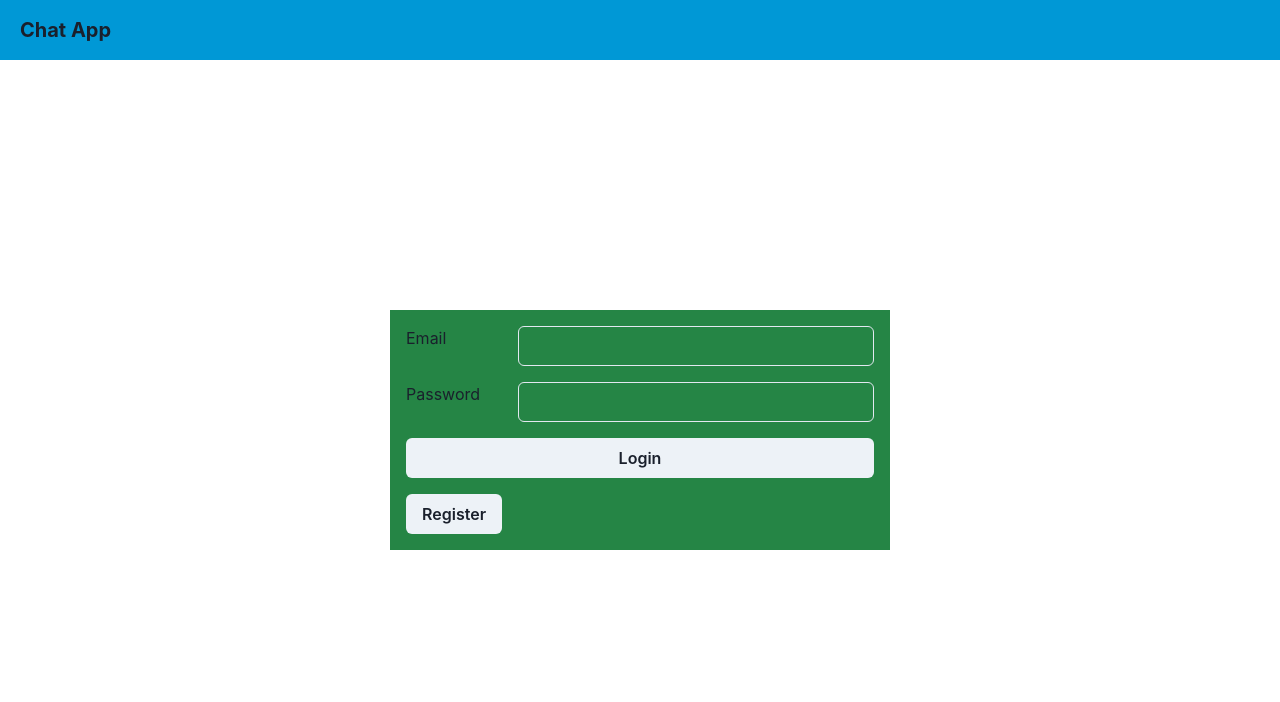
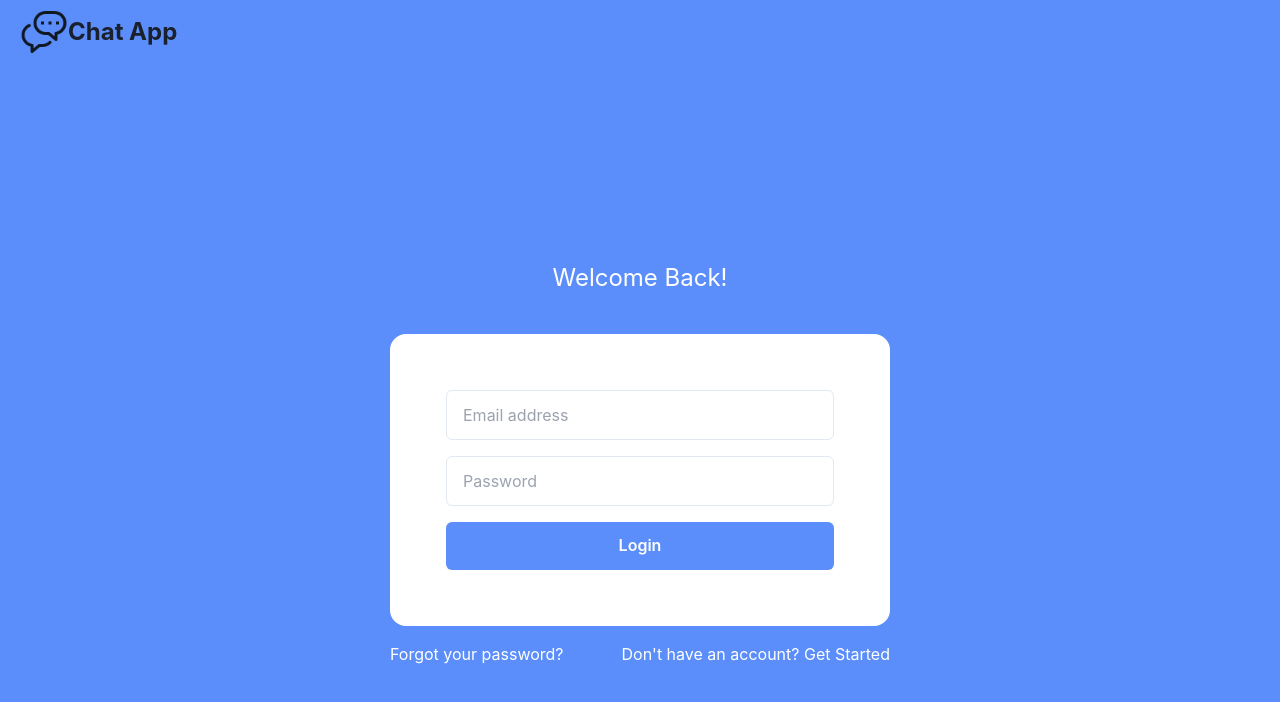
Before and after one commit to skumlk/react-hook-chat-app, a React (Create React App) app: page / in a window 1280 px wide. Shown: the top 702 px of the page. Built offline with nearby package versions, Linux system fonts and the light colour scheme; no server answers; what webfontloader would draw is missing.

Commit message:
#23:Style login/register and minor issues

```diff
--- a/package.json
+++ b/package.json
@@ -14,6 +14,7 @@
     "emotion": "^11.0.0",
     "firebase": "^7.24.0",
     "framer-motion": "^3.1.1",
+    "lodash": "^4.17.20",
     "postcss": "^8.1.10",
     "react": "^16.13.1",
     "react-dom": "^16.13.1",
--- a/src/components/Common/Header.js
+++ b/src/components/Common/Header.js
@@ -30,12 +30,13 @@ function Header() {
       className="flex item-center p-2 px-5"
       style={{ backgroundColor: PRIMARY_BLUE, height: "4rem" }}
     >
-      <h1
-        className="text-xl font-bold flex items-center"
+      <img src="/img/common/logo.png" />
+      <div
+        className="text-2xl font-bold flex items-center"
         onClick={gotoHome}
       >
         Chat App
-      </h1>
+      </div>
       <Spacer />
       {user && (
         <React.Fragment>
--- a/src/services/auth.js
+++ b/src/services/auth.js
@@ -1,5 +1,6 @@
 import { useRef } from "react";
 import { useFirebase } from "context/firebase/firebase-context";
+import { useMutation } from "react-query";
 const { useState, useEffect } = require("react");
 
 function useAuth() {
@@ -7,16 +8,16 @@ function useAuth() {
   const { auth, firestore: db } = useFirebase();
   const isPendingUserRegister = useRef(false);
 
-  const login = (email, password) => {
+  const login = useMutation(({ email, password }) => {
     return auth()
       .signInWithEmailAndPassword(email, password)
       .then((response) => {
         setUser(response.user);
         return response.user;
       });
-  };
+  });
 
-  const register = (name, email, password) => {
+  const register = useMutation(({name, email, password}) => {
     let user = null;
     isPendingUserRegister.current = true;
     return auth()
@@ -38,7 +39,7 @@ function useAuth() {
       .finally(() => {
         isPendingUserRegister.current = false;
       });
-  };
+  });
 
   const logout = () => {
     return auth()
--- a/src/styles/colors.js
+++ b/src/styles/colors.js
@@ -1,3 +1,6 @@
 export const green = "#258545"
-export const PRIMARY_BLUE = "#0098D6"
+export const PRIMARY_BLUE = "#5B8EFB"
 export const PRIMARY_GRAY = "#AFAFAF"
+export const ERROR_RED_1 = "#721c24"
+export const ERROR_RED_2 = "#f5c6cb"
+export const ERROR_RED_3 = "#f8d7da"
--- a/src/styles/style.js
+++ b/src/styles/style.js
@@ -1,5 +1,5 @@
 import styled from "@emotion/styled";
-import { PRIMARY_BLUE, PRIMARY_GRAY } from "./colors";
+import { ERROR_RED_1, ERROR_RED_2, ERROR_RED_3, PRIMARY_BLUE, PRIMARY_GRAY } from "./colors";
 
 const RoundThumb = styled.img({
   width: 36,
@@ -33,6 +33,17 @@ const AutoCompleteItemList = styled("ul")`
   border: 1px solid ${PRIMARY_GRAY}
 `
 
+const ErrorMessage = styled.div(
+  `
+   color:  ${ERROR_RED_1};
+   background-color:  ${ERROR_RED_3};
+   border-color:  ${ERROR_RED_2};
+   padding: .75rem 1.25rem;
+   border: 1px solid transparent;
+   border-radius: .25rem;
+  `
+)
+
 // border-left: 15px solid transparent;
 // border-right: 15px solid #00bfb6;
 // left: -16px;
@@ -51,4 +62,4 @@ const AutoCompleteItemList = styled("ul")`
 //   top: 0px;
 // }
 
-export { RoundThumb, ChatBubble, Dot, ChatItemli, AutoCompleteItem, AutoCompleteItemList };
+export { RoundThumb, ChatBubble, Dot, ChatItemli, AutoCompleteItem, AutoCompleteItemList, ErrorMessage };
--- a/src/unautheticated-app.js
+++ b/src/unautheticated-app.js
@@ -1,88 +1,146 @@
 /** @jsx jsx */
 import { jsx } from "@emotion/react";
-import React from "react";
+import React, { useState } from "react";
 import * as colors from "./styles/colors";
 import { Route, Link, Switch } from "react-router-dom";
 import { CenterContent } from "utils/main";
-import { Input, Button } from "@chakra-ui/react";
+import { Input, Button, Badge, FormErrorIcon } from "@chakra-ui/react";
 import { useAuth } from "services/auth";
+import { PRIMARY_BLUE } from "styles/colors";
+import { validateEmail } from "utils/main"
+import * as _ from "lodash";
+import { ErrorMessage } from "styles/style";
+import { Spinner } from "@chakra-ui/react"
+
+function ShowError({ error }) {
+  return error ? <ErrorMessage colorScheme="red">{error}</ErrorMessage> : null
+}
 
 function Login() {
   const { login } = useAuth();
+  const [error, setError] = useState({})
+
+  function textChange() {
+    setError({})
+  }
 
   function onLogin(e) {
     e.preventDefault();
     const { email, password } = e.target;
-    login(email.value, password.value)
-      .then((user) => {
-        console.log(user);
-      })
-      .catch((error) => console.log(error));
+    const error = {}
+
+    if (!email?.value)
+      error.email = "Empty email field";
+    else if (!validateEmail(email.value))
+      error.email = "Invalid email field";
+
+    if (!password?.value)
+      error.password = "Empty password field";
+
+    if (!_.isEmpty(error)) {
+      setError(error)
+      return
+    }
+
+    login.mutate({ email: email.value, password: password.value });
   }
 
   return (
+    <div style={{ backgroundColor: PRIMARY_BLUE }}>
       <CenterContent>
+        <div className="text-2xl text-white text-center mb-10">Welcome Back!</div>
         <form
-        className="grid gap-4 p-4"
+          className="rounded-2xl p-14 mb-4"
           css={{
-          width: 500,
-          backgroundColor: colors.green,
-          gridTemplateColumns: "min-content auto",
+            width: "500px",
+            backgroundColor: "white",
           }}
           onSubmit={onLogin}
         >
-        <label htmlFor="email">Email</label>
-        <Input id="email" type="text" />
-        <label htmlFor="password">Password</label>
-        <Input id="password" type="text" />
-        <Button type="submit" className="col-span-2">
-          Login
-        </Button>
-        <Button>
-          <Link to="/register">Register</Link>
+          {login.isError && <ShowError error="Invalid email/password combination" />}
+          <Input id="email" type="text" placeholder="Email address" className="p-6" onChange={textChange} />
+          <ShowError error={error.email} />
+          <Input id="password" type="password" placeholder="Password" className="mt-4 p-6" onChange={textChange} />
+          <ShowError error={error.password} />
+          <Button type="submit" className="mt-4 p-6 text-white	font-normal	 text-lg"
+            disabled={login.isLoading}
+            isFullWidth={true} style={{ backgroundColor: PRIMARY_BLUE }}>
+            {login.isLoading ? <Spinner /> : 'Login'}
           </Button>
         </form>
+        <div className="flex">
+          <Link to="/reigster" className="text-white flex-grow">Forgot your password?</Link>
+          <Link to="/register" className="text-white">Don't have an account? Get Started</Link>
+        </div>
       </CenterContent>
+    </div>
   );
 }
 
 function Register() {
   const { register } = useAuth();
+  const [error, setError] = useState({})
+
+  function textChange() {
+    setError({})
+  }
 
   function onRegister(e) {
     e.preventDefault();
     const { email, name, password } = e.target;
-    register(name.value.toLowerCase(), email.value, password.value)
-      .then((user) => {
-      })
-      .catch((error) => console.log(error));
+    const error = {}
+    if (!email?.value)
+      error.email = "Empty email field";
+    else if (!validateEmail(email.value))
+      error.email = "Invalid email field";
+
+    if (!password?.value)
+      error.password = "Empty password field";
+    else if (password.value.length < 3)
+      error.password = "Password field length should be at least 3";
+
+    if (!password?.value)
+      error.name = "Empty Name field";
+
+    if (!_.isEmpty(error)) {
+      setError(error)
+      return
+    }
+
+    register.mutate({ name: name.value.toLowerCase(), email: email.value, password: password.value })
   }
 
   return (
+    <div style={{ backgroundColor: PRIMARY_BLUE }}>
       <CenterContent>
+        <div className="text-2xl text-white text-center mb-10">Welcome Back!</div>
         <form
-        className="grid gap-4 p-4"
+          className="rounded-2xl p-14 mb-4"
           css={{
-          width: 500,
-          backgroundColor: colors.green,
-          gridTemplateColumns: "min-content auto",
+            width: "500px",
+            backgroundColor: "white",
           }}
           onSubmit={onRegister}
         >
-        <label htmlFor="name">Full Name</label>
-        <Input id="name" type="text" />
-        <label htmlFor="email">Email</label>
-        <Input id="email" type="text" />
-        <label htmlFor="password">Password</label>
-        <Input id="password" type="password" />
-        <Button type="submit" className="col-span-2">
-          Register
-        </Button>
-        <Button>
-          <Link to="/login">Login</Link>
+          <ShowError error={error.register_error} />
+          <Input id="name" type="text" placeholder="Full Name" className="p-6" onChange={textChange} />
+          <ShowError error={error.name} />
+          <Input id="email" type="text" placeholder="Email address" className="p-6 mt-4" onChange={textChange} />
+          <ShowError error={error.email} />
+          <Input id="password" type="password" placeholder="Password" className="mt-4 p-6" onChange={textChange} />
+          <ShowError error={error.password} />
+          <Button type="submit" className="mt-4 p-6 text-white font-normal	text-lg"
+            isFullWidth={true} style={{ backgroundColor: PRIMARY_BLUE }}
+            disabled={register.isLoading}>
+            {register.isLoading ? <Spinner /> : 'Register'}
           </Button>
         </form>
+        <div className="flex">
+          <Link to="/reigster" className="text-white flex-grow">Forgot your password?</Link>
+          <Link to="/login" className="text-white">Back to Login</Link>
+        </div>
       </CenterContent>
+    </div>
   );
 }
 
--- a/src/utils/main.js
+++ b/src/utils/main.js
@@ -15,4 +15,9 @@ function getSuccessorQueryToSearch(query) {
   return result;
 }
 
-export { CenterContent, getSuccessorQueryToSearch };
+function validateEmail(email) {
+  var re = /\S+@\S+\.\S+/;
+  return re.test(email);
+}
+
+export { CenterContent, getSuccessorQueryToSearch, validateEmail };
```
Also changed, not shown: public/img/common/logo.png (added), 1 other file (tests, documents, lock files or other folders). Lines whose indentation alone changed are shown as unchanged.
